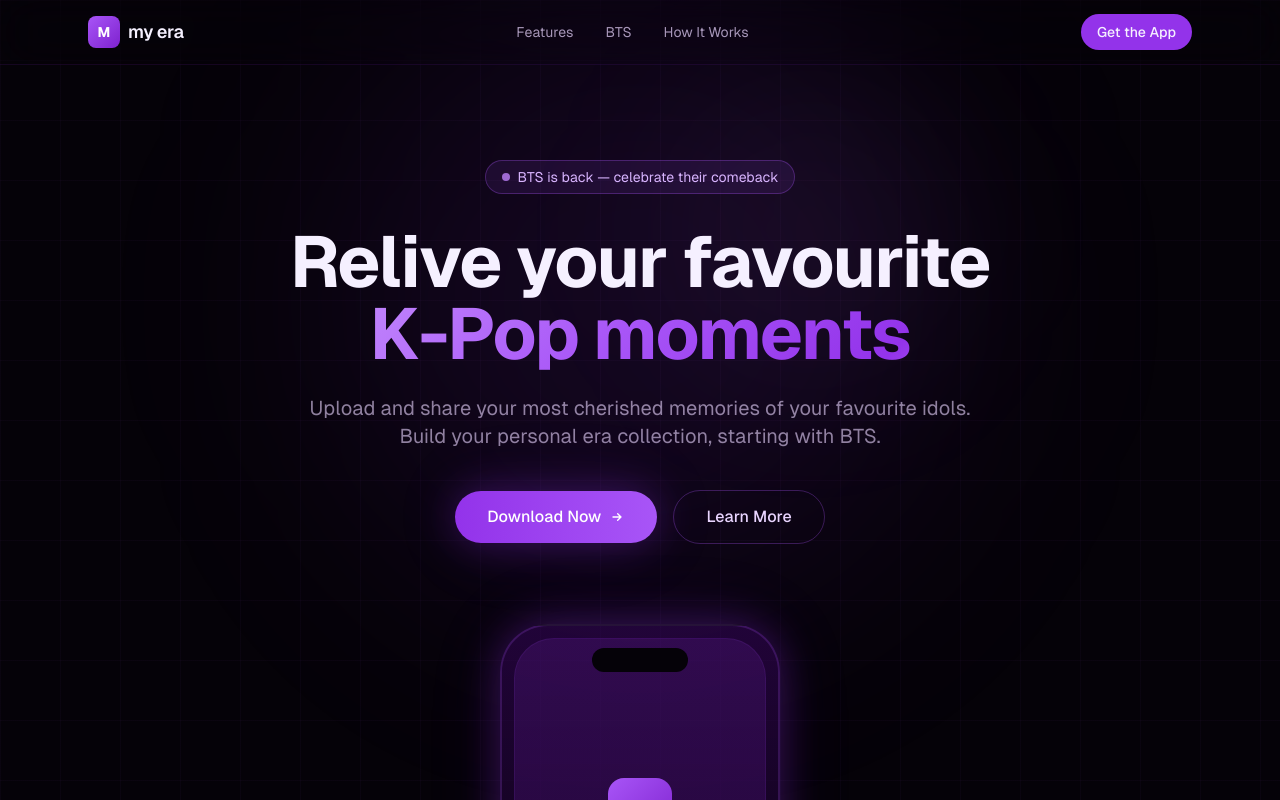
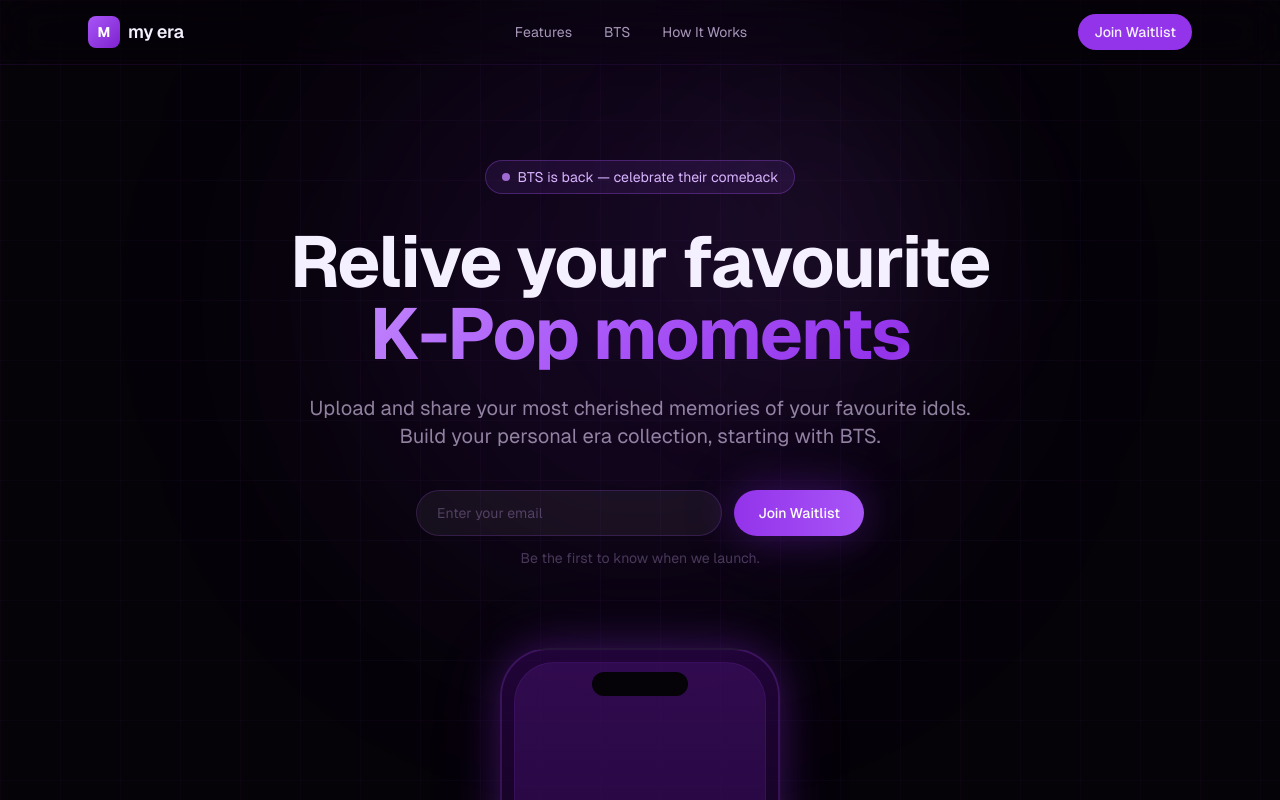
Before and after one commit to axl0002/myEraWebsite, a Next.js app: page / in a window 1280 px wide. Shown: the top 800 px of the page. Built offline with nearby package versions, Linux system fonts and the light colour scheme.

Commit message:
Add waitlist

```diff
--- /dev/null
+++ b/src/app/api/waitlist/route.ts
@@ -0,0 +1,57 @@
+import { getSupabase } from "@/lib/supabase";
+import { NextRequest, NextResponse } from "next/server";
+
+export const dynamic = "force-dynamic";
+
+// Simple in-memory rate limiting: max 5 requests per IP per minute
+const rateLimit = new Map<string, { count: number; resetAt: number }>();
+
+function isRateLimited(ip: string): boolean {
+  const now = Date.now();
+  const entry = rateLimit.get(ip);
+
+  if (!entry || now > entry.resetAt) {
+    rateLimit.set(ip, { count: 1, resetAt: now + 60_000 });
+    return false;
+  }
+
+  entry.count++;
+  return entry.count > 5;
+}
+
+export async function POST(request: NextRequest) {
+  const ip = request.headers.get("x-forwarded-for")?.split(",")[0]?.trim() ?? "unknown";
+
+  if (isRateLimited(ip)) {
+    return NextResponse.json(
+      { error: "Too many requests. Please try again later." },
+      { status: 429 }
+    );
+  }
+
+  const { email } = await request.json();
+
+  if (!email || typeof email !== "string") {
+    return NextResponse.json({ error: "Email is required" }, { status: 400 });
+  }
+
+  const trimmed = email.trim().toLowerCase();
+
+  if (!/^[^\s@]+@[^\s@]+\.[^\s@]+$/.test(trimmed)) {
+    return NextResponse.json({ error: "Invalid email address" }, { status: 400 });
+  }
+
+  const supabase = getSupabase();
+  const { error } = await supabase
+    .from("waitlist")
+    .insert({ email: trimmed });
+
+  if (error) {
+    if (error.code === "23505") {
+      return NextResponse.json({ message: "You're already on the waitlist!" });
+    }
+    return NextResponse.json({ error: "Something went wrong" }, { status: 500 });
+  }
+
+  return NextResponse.json({ message: "You're on the list!" });
+}
--- a/src/components/sections.tsx
+++ b/src/components/sections.tsx
@@ -1,3 +1,5 @@
+import { WaitlistForm } from "./waitlist-form";
+
 const BTS_MEMBERS = [
   { name: "RM", role: "Leader & Rapper" },
   { name: "Jin", role: "Vocalist" },
@@ -30,10 +32,10 @@
           </a>
         </div>
         <a
-          href="#download"
+          href="#waitlist"
           className="px-4 py-2 rounded-full bg-purple-600 hover:bg-purple-500 transition-colors text-sm font-medium"
         >
-          Get the App
+          Join Waitlist
         </a>
       </div>
     </nav>
@@ -67,33 +69,12 @@
           Build your personal era collection, starting with BTS.
         </p>
 
-        {/* CTA Buttons */}
-        <div className="flex flex-col sm:flex-row gap-4 justify-center items-center animate-fade-in-up [animation-delay:400ms] opacity-0">
-          <a
-            href="#download"
-            className="group px-8 py-3.5 rounded-full bg-gradient-to-r from-purple-600 to-purple-500 hover:from-purple-500 hover:to-purple-400 transition-all text-white font-medium flex items-center gap-2 glow-purple"
-          >
-            Download Now
-            <svg
-              className="w-4 h-4 group-hover:translate-x-1 transition-transform"
-              fill="none"
-              viewBox="0 0 24 24"
-              stroke="currentColor"
-              strokeWidth={2}
-            >
-              <path
-                strokeLinecap="round"
-                strokeLinejoin="round"
-                d="M13 7l5 5m0 0l-5 5m5-5H6"
-              />
-            </svg>
-          </a>
-          <a
-            href="#features"
-            className="px-8 py-3.5 rounded-full border border-purple-500/30 hover:border-purple-500/60 hover:bg-purple-500/5 transition-all text-purple-200 font-medium"
-          >
-            Learn More
-          </a>
+        {/* Waitlist */}
+        <div className="animate-fade-in-up [animation-delay:400ms] opacity-0 w-full">
+          <WaitlistForm />
+          <p className="text-purple-300/30 text-sm mt-3">
+            Be the first to know when we launch.
+          </p>
         </div>
 
         {/* Phone mockup placeholder */}
@@ -284,8 +265,8 @@
   const steps = [
     {
       step: "01",
-      title: "Download the App",
-      description: "Get My Era from the App Store or Google Play.",
+      title: "Join the Waitlist",
+      description: "Sign up with your email to get early access when we launch.",
     },
     {
       step: "02",
@@ -342,7 +323,7 @@
 
 export function CTASection() {
   return (
-    <section id="download" className="py-20 sm:py-32 px-6 relative">
+    <section id="waitlist" className="py-20 sm:py-32 px-6 relative">
       {/* Background glow */}
       <div className="absolute inset-0 flex items-center justify-center pointer-events-none">
         <div className="w-[500px] h-[500px] bg-purple-600/10 rounded-full blur-[120px]" />
@@ -355,42 +336,14 @@
           <span className="text-gradient">your era?</span>
         </h2>
         <p className="text-purple-200/50 text-lg max-w-xl mx-auto mb-10">
-          Join thousands of ARMY already sharing their favourite BTS moments.
-          Download My Era and start building your collection today.
+          Be the first to know when My Era launches. Join the waitlist and
+          get early access to start sharing your favourite BTS moments.
         </p>
 
-        <div className="flex flex-col sm:flex-row gap-4 justify-center items-center">
-          {/* App Store Button */}
-          <a
-            href="#"
-            className="flex items-center gap-3 px-6 py-3 rounded-xl bg-white/5 border border-purple-500/20 hover:border-purple-500/40 hover:bg-white/10 transition-all"
-          >
-            <AppleIcon className="w-8 h-8 text-white" />
-            <div className="text-left">
-              <div className="text-[10px] text-purple-300/60 uppercase tracking-wider">
-                Download on the
-              </div>
-              <div className="text-base font-semibold -mt-0.5">App Store</div>
-            </div>
-          </a>
+        <WaitlistForm />
 
-          {/* Google Play Button */}
-          <a
-            href="#"
-            className="flex items-center gap-3 px-6 py-3 rounded-xl bg-white/5 border border-purple-500/20 hover:border-purple-500/40 hover:bg-white/10 transition-all"
-          >
-            <PlayStoreIcon className="w-8 h-8" />
-            <div className="text-left">
-              <div className="text-[10px] text-purple-300/60 uppercase tracking-wider">
-                Get it on
-              </div>
-              <div className="text-base font-semibold -mt-0.5">Google Play</div>
-            </div>
-          </a>
-        </div>
-
-        <p className="text-purple-300/30 text-sm mt-8">
-          Coming soon. Join the waitlist to get early access.
+        <p className="text-purple-300/30 text-sm mt-6">
+          No spam, ever. We&apos;ll only email you when the app is ready.
         </p>
       </div>
     </section>
@@ -526,39 +479,3 @@
     </svg>
   );
 }
-
-function AppleIcon({ className }: { className?: string }) {
-  return (
-    <svg className={className} viewBox="0 0 24 24" fill="currentColor">
-      <path d="M18.71 19.5c-.83 1.24-1.71 2.45-3.05 2.47-1.34.03-1.77-.79-3.29-.79-1.53 0-2 .77-3.27.82-1.31.05-2.3-1.32-3.14-2.53C4.25 17 2.94 12.45 4.7 9.39c.87-1.52 2.43-2.48 4.12-2.51 1.28-.02 2.5.87 3.29.87.78 0 2.26-1.07 3.8-.91.65.03 2.47.26 3.64 1.98-.09.06-2.17 1.28-2.15 3.81.03 3.02 2.65 4.03 2.68 4.04-.03.07-.42 1.44-1.38 2.83M13 3.5c.73-.83 1.94-1.46 2.94-1.5.13 1.17-.34 2.35-1.04 3.19-.69.85-1.83 1.51-2.95 1.42-.15-1.15.41-2.35 1.05-3.11z" />
-    </svg>
-  );
-}
-
-function PlayStoreIcon({ className }: { className?: string }) {
-  return (
-    <svg className={className} viewBox="0 0 24 24" fill="none">
-      <path
-        d="M3.609 1.814L13.792 12 3.61 22.186a.996.996 0 01-.61-.92V2.734a1 1 0 01.609-.92z"
-        fill="#4285F4"
-      />
-      <path
-        d="M17.727 8.063L5.21.837a1.003 1.003 0 00-.476-.152L14.795 10.74l2.932-2.676z"
-        fill="#EA4335"
-      />
-      <path
-        d="M17.727 15.937l-2.932-2.676-10.06 10.054c.157-.014.32-.065.476-.152l12.516-7.226z"
-        fill="#34A853"
-      />
-      <path
-        d="M21.398 10.837l-3.67-2.774-3.002 2.676L17.728 13.5l3.67-2.663z"
-        fill="#FBBC04"
-      />
-      <path
-        d="M17.727 15.937L5.21 23.163c.157.087.32.138.476.152L14.795 13.26l2.932 2.676z"
-        fill="#34A853"
-        opacity={0}
-      />
-    </svg>
-  );
-}
--- /dev/null
+++ b/src/components/waitlist-form.tsx
@@ -0,0 +1,74 @@
+"use client";
+
+import { useState } from "react";
+
+export function WaitlistForm({ className }: { className?: string }) {
+  const [email, setEmail] = useState("");
+  const [status, setStatus] = useState<"idle" | "loading" | "success" | "error">("idle");
+  const [message, setMessage] = useState("");
+
+  async function handleSubmit(e: React.FormEvent) {
+    e.preventDefault();
+    setStatus("loading");
+
+    try {
+      const res = await fetch("/api/waitlist", {
+        method: "POST",
+        headers: { "Content-Type": "application/json" },
+        body: JSON.stringify({ email }),
+      });
+
+      const data = await res.json();
+
+      if (!res.ok) {
+        setStatus("error");
+        setMessage(data.error);
+        return;
+      }
+
+      setStatus("success");
+      setMessage(data.message);
+      setEmail("");
+    } catch {
+      setStatus("error");
+      setMessage("Something went wrong. Please try again.");
+    }
+  }
+
+  return (
+    <div className={className}>
+      {status === "success" ? (
+        <div className="flex items-center gap-2 justify-center px-6 py-3 rounded-full border border-purple-500/30 bg-purple-500/10 text-purple-300">
+          <svg className="w-5 h-5" fill="none" viewBox="0 0 24 24" stroke="currentColor" strokeWidth={2}>
+            <path strokeLinecap="round" strokeLinejoin="round" d="M9 12.75L11.25 15 15 9.75M21 12a9 9 0 11-18 0 9 9 0 0118 0z" />
+          </svg>
+          <span className="text-sm font-medium">{message}</span>
+        </div>
+      ) : (
+        <form onSubmit={handleSubmit} className="flex flex-col sm:flex-row gap-3 w-full max-w-md mx-auto">
+          <input
+            type="email"
+            required
+            placeholder="Enter your email"
+            value={email}
+            onChange={(e) => {
+              setEmail(e.target.value);
+              if (status === "error") setStatus("idle");
+            }}
+            className="flex-1 px-5 py-3 rounded-full bg-white/5 border border-purple-500/20 focus:border-purple-500/50 focus:outline-none focus:ring-1 focus:ring-purple-500/30 text-white placeholder:text-purple-300/30 text-sm"
+          />
+          <button
+            type="submit"
+            disabled={status === "loading"}
+            className="px-6 py-3 rounded-full bg-gradient-to-r from-purple-600 to-purple-500 hover:from-purple-500 hover:to-purple-400 transition-all text-white font-medium text-sm glow-purple disabled:opacity-50 disabled:cursor-not-allowed whitespace-nowrap"
+          >
+            {status === "loading" ? "Joining..." : "Join Waitlist"}
+          </button>
+        </form>
+      )}
+      {status === "error" && (
+        <p className="text-red-400/80 text-sm mt-2 text-center">{message}</p>
+      )}
+    </div>
+  );
+}
--- /dev/null
+++ b/src/lib/supabase.ts
@@ -0,0 +1,13 @@
+import { createClient, SupabaseClient } from "@supabase/supabase-js";
+
+let supabase: SupabaseClient;
+
+export function getSupabase() {
+  if (!supabase) {
+    supabase = createClient(
+      process.env.SUPABASE_URL!,
+      process.env.SUPABASE_ANON_KEY!
+    );
+  }
+  return supabase;
+}
```
Also changed, not shown: package.json (+6 -5 lines), 1 other file (tests, documents, lock files or other folders).
